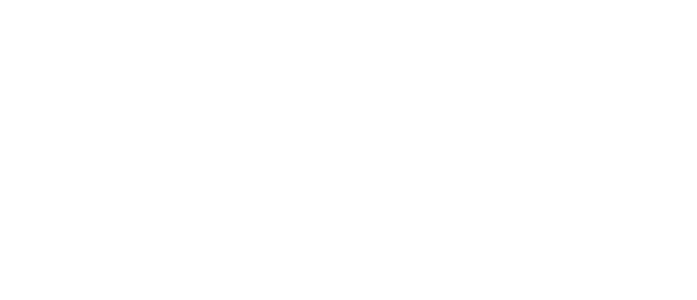
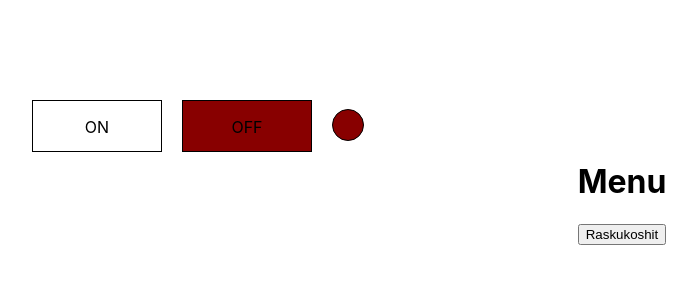
Before and after one commit to Saleroses/React-Tests, a React (Create React App) app: page / in a window 1280 px wide. Shown: the top 300 px of the page, without its empty margins (18-715 px from the left). Built offline with nearby package versions, Linux system fonts and the light colour scheme.

Commit message:
useState

```diff
--- a/src/App.tsx
+++ b/src/App.tsx
@@ -3,14 +3,16 @@
 import './App.css';
 import Switcher from "./Components/Switcher/Switcher";
 import Destructuring from "./Components/Destructuring/Destructuring";
+import {UseState} from "./Components/UseState/useState";
 
 function App() {
     return (
         <div className="App">
-            {/*<Switcher active={true}/>*/}
+            <Switcher />
+            <UseState />
             {/*<Input/>*/}
             {/*<User/>*/}
-            <Destructuring/>
+
         </div>
     );
 }
--- a/src/Components/Switcher/Switcher.tsx
+++ b/src/Components/Switcher/Switcher.tsx
@@ -1,17 +1,20 @@
-import React from 'react';
+import React, {useState} from 'react';
 import s from "./Switcher.module.css"
 import On from "./On/On";
 import Off from "./Off/Off";
 
 type SwitcherType = {
-    active: boolean,
+    active: boolean
 }
 
-const Switcher = (props: SwitcherType) => {
-        if (props.active === true) {
-            return <div><On /></div>
+const Switcher = () => {
+
+    let [on, setOn] = useState(false);
+
+        if (on === true) {
+            return <div onClick={() => {setOn(false)}}><On /></div>
         } else {
-            return <div><Off /></div>
+            return <div onClick={() => {setOn(true)}}><Off /></div>
         }
 
 };
--- /dev/null
+++ b/src/Components/UseState/Title.tsx
@@ -0,0 +1,24 @@
+import React from 'react';
+
+export const Title = () => {
+    return (
+        <div>
+            <h1>Menu</h1>
+        </div>
+    );
+};
+
+
+export const Spisok = () => {
+    return (
+        <div>
+            <ul>
+                <li>1</li>
+                <li>2</li>
+                <li>3</li>
+                <li>4</li>
+                <li>5</li>
+            </ul>
+        </div>
+    )
+}
--- /dev/null
+++ b/src/Components/UseState/useState.tsx
@@ -0,0 +1,19 @@
+import React, {useState} from 'react';
+import {Spisok, Title} from "./Title";
+
+type UseStateType = {
+    on: boolean
+}
+
+export const UseState = () => {
+    let [on, setOn] = useState(false);
+
+            if (on === true) {
+            return <div><Title/> <Spisok/>   <button onClick={() => {setOn(false)}}>Zakukoshit</button></div>
+        } else {
+                return <div><Title/>
+                    <button onClick={() => {setOn(true)}}>Raskukoshit</button>
+                </div>
+            }
+
+};
```
Also changed, not shown: src/Components/EX1.tsx (deleted, +0 -32 lines).
